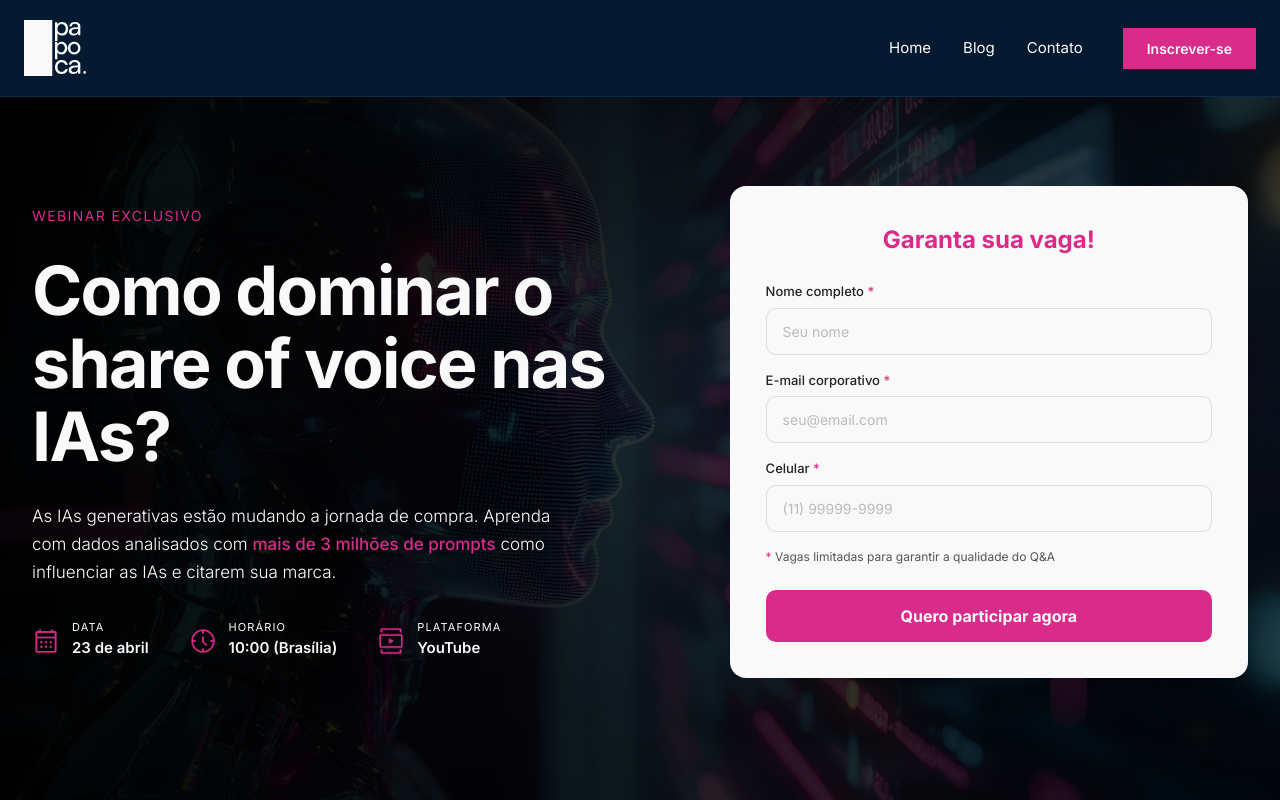
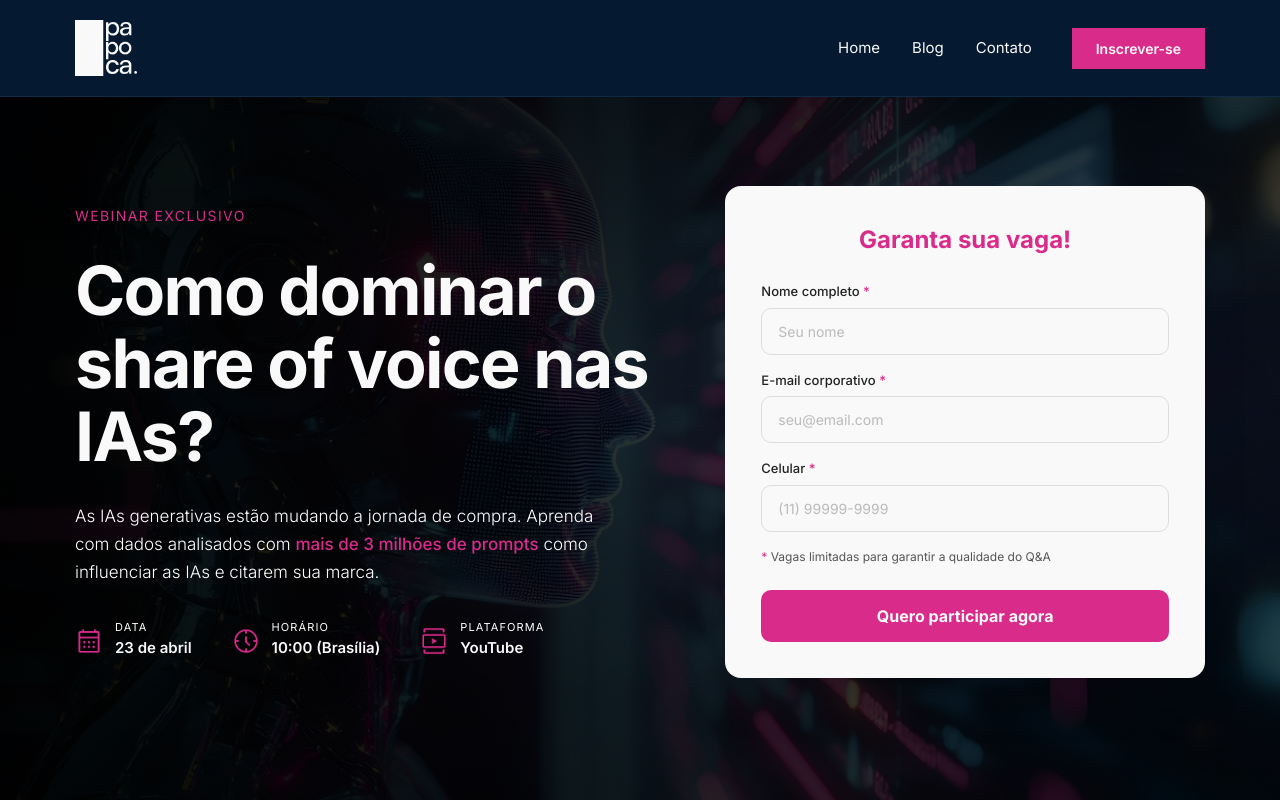
Before and after one commit to filipe-papoca/cmo-summit, a React (Vite) app: page / in a window 1280 px wide. Shown: the top 800 px of the page. Built offline with nearby package versions, Linux system fonts and the light colour scheme; a web font is replaced by a local one.

Commit message:
fix(layout): adjust responsive padding and fix overflow
- Add overflow-x-hidden to main container to prevent horizontal scroll
- Standardize responsive padding across Header and Hero sections
- Fix duplicate px-4 class in Hero section
- Update Blog link to open in new tab with correct target URL

```diff
--- a/src/imports/LpPapocaLlm.tsx
+++ b/src/imports/LpPapocaLlm.tsx
@@ -38,13 +38,13 @@ export default function LpPapocaLlm() {
   }, []);
 
   return (
-    <main className="w-full bg-[#0a0e27]">
+    <main className="w-full bg-[#0a0e27] overflow-x-hidden">
       <HeaderLlmSection />
-        <HeroLlmSection />
-        <ProgramaLlmSection />
-        <EstatisticasLlmSection />
-        <PalestranteLlmSection />
-        <CTAFinalLlmSection />
+      <HeroLlmSection />
+      <ProgramaLlmSection />
+      <EstatisticasLlmSection />
+      <PalestranteLlmSection />
+      <CTAFinalLlmSection />
       <FooterLlmSection />
     </main>
   );
--- a/src/imports/sections/HeaderLlmSection.tsx
+++ b/src/imports/sections/HeaderLlmSection.tsx
@@ -6,8 +6,8 @@ export default function HeaderLlmSection() {
 
   return (
     <header className="fixed top-0 left-0 right-0 z-50 bg-[#051a30] border-b border-[#0f2a45]">
-      <div className="max-w-[1366px] mx-auto w-full px-6">
-        <div className="flex items-center h-24">
+      <div className="w-full px-4 sm:px-8 md:px-[75px]">
+        <div className="max-w-[1366px] mx-auto w-full flex items-center h-24">
           <a href="#hero" className="flex-shrink-0">
             <img src={imgLogo} alt="Agência Papoca" className="h-14 w-auto max-w-[86px]" />
           </a>
@@ -17,7 +17,7 @@ export default function HeaderLlmSection() {
               <a href="#hero" className="text-[#f9f9f9] font-['Inter',sans-serif] text-[15px] hover:text-[#d92b8a] transition-colors">
                 Home
               </a>
-              <a href="#programa" className="text-[#f9f9f9] font-['Inter',sans-serif] text-[15px] hover:text-[#d92b8a] transition-colors">
+              <a href="https://agenciapapoca.com.br/blog" target="_blank" rel="noopener noreferrer" className="text-[#f9f9f9] font-['Inter',sans-serif] text-[15px] hover:text-[#d92b8a] transition-colors">
                 Blog
               </a>
               <a href="#cta-final" className="text-[#f9f9f9] font-['Inter',sans-serif] text-[15px] hover:text-[#d92b8a] transition-colors">
--- a/src/imports/sections/HeroLlmSection.tsx
+++ b/src/imports/sections/HeroLlmSection.tsx
@@ -24,7 +24,7 @@ export default function HeroLlmSection() {
       <div className="absolute inset-0 bg-gradient-to-r from-[#000]/95 via-[#000]/80 to-[#000]/55" />
       <div className="absolute inset-0 bg-gradient-to-b from-[#000]/60 via-transparent to-[#000]/40" />
 
-      <div className="relative z-10 px-4 sm:px-8 min-h-screen flex items-center">
+      <div className="relative z-10 px-4 px-4 sm:px-8 md:px-[75px] min-h-screen flex items-center">
         <div className="max-w-[1366px] mx-auto w-full">
           <div className="grid gap-10 md:gap-16 md:grid-cols-[minmax(0,1.1fr)_minmax(0,0.9fr)] items-center">
             <div className="flex flex-col gap-7">
```
